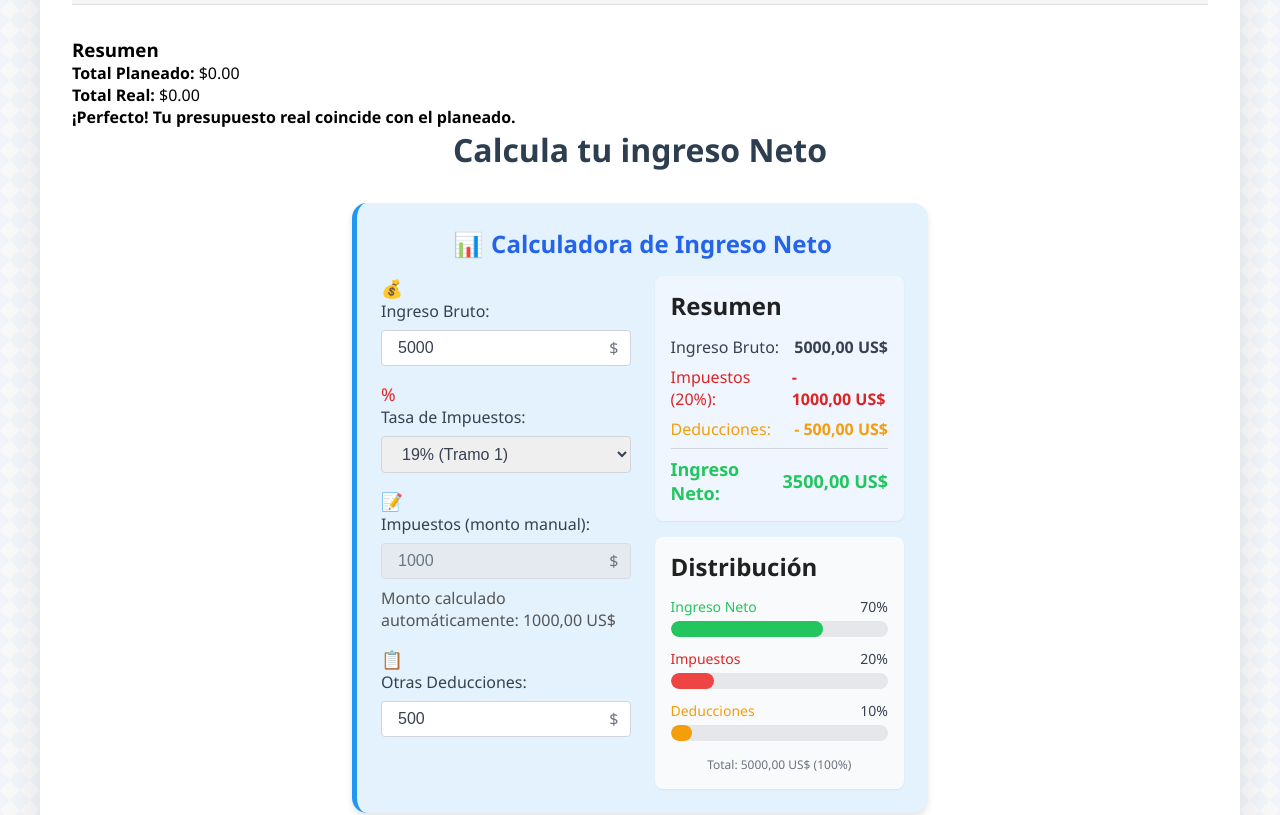
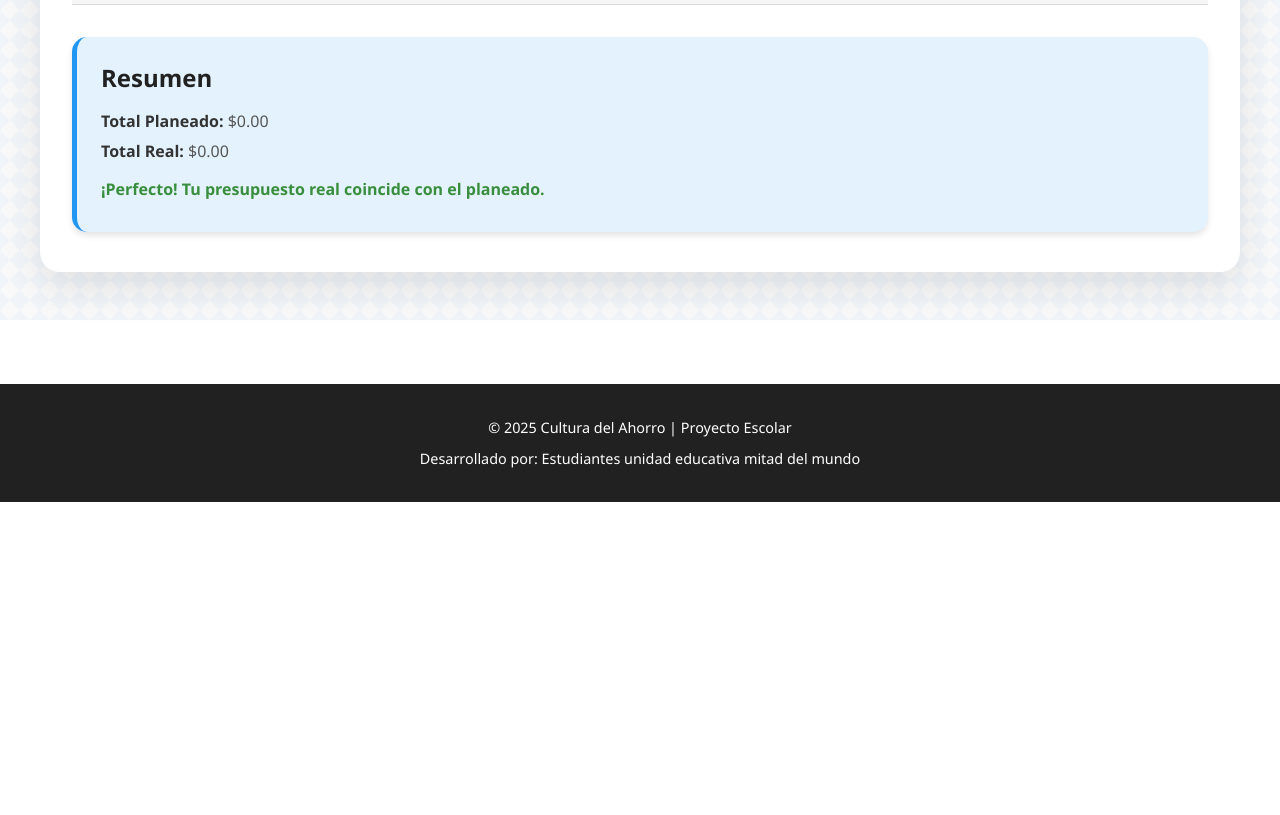
Before and after one commit to DepresslyJuice/SemillaFinanciera, a React (Vite) app: page /temas/Presupuesto in a window 1280 px wide. Shown: the part 720-1535 px from the top of the page. After the commit the page ends 1222 px from the top, so only its background shows below. Built offline with nearby package versions, Linux system fonts and the light colour scheme; a small style sheet from the web is missing.

Commit message:
Correcciones contenido

```diff
--- a/src/components/Footer.tsx
+++ b/src/components/Footer.tsx
@@ -4,7 +4,7 @@ function Footer() {
     return (
         <footer className="site-footer">
             <p>© 2025 Cultura del Ahorro | Proyecto Escolar</p>
-            <p>Desarrollado por: DepresslyJuice github</p>
+            <p>Desarrollado por: Estudiantes unidad educativa mitad del mundo</p>
         </footer>
     );
 }
--- a/src/pages/PorQueAhorrar.tsx
+++ b/src/pages/PorQueAhorrar.tsx
@@ -60,21 +60,6 @@ function PorQueAhorrar() {
                         </div>
                     </div>
                     <div className="por-que-ahorrar-card">
-                        <h3>Jerarquización de Gastos</h3>
-                        <div className="myth-reality">
-                            <p className="point"><strong>Primero lo esencial:</strong> Prioriza necesidades básicas como alimentación, vivienda, salud, educación básica y servicios públicos. Son gastos que no puedes dejar de cubrir sin afectar tu calidad de vida.</p>
-                            <p className="reality"><strong>Consejo:</strong> Asegúrate de que estos gastos no superen el 50% de tus ingresos mensuales. Si lo hacen, considera ajustes o apoyos.</p>
-                        </div>
-                        <div className="myth-reality">
-                            <p className="point"><strong>Luego lo importante:</strong> Incluye aquí el ahorro para emergencias, inversiones, educación complementaria y el pago de deudas. Aunque no son urgentes, son clave para tu seguridad financiera a futuro.</p>
-                            <p className="reality"><strong>Consejo:</strong> Intenta destinar al menos un 20% de tus ingresos a esta categoría. Automatizar este ahorro puede ayudarte a mantener la constancia.</p>
-                        </div>
-                        <div className="myth-reality">
-                            <p className="point"><strong>Por último lo deseado:</strong> Compras por gusto, entretenimiento, salidas, suscripciones o lujos personales. No son imprescindibles, pero sí importantes para mantener el equilibrio emocional.</p>
-                            <p className="reality"><strong>Consejo:</strong> Si tu presupuesto lo permite, destina un 30% a esta área, pero sin comprometer lo esencial o el ahorro. Gastar con conciencia también es parte del bienestar financiero.</p>
-                        </div>
-                    </div>
-                    <div className="por-que-ahorrar-card">
                         <h3>Diferencia entre deseo y necesidad</h3>
                         <div className="myth-reality">
                             <p className="point"><strong>Necesidad:</strong> Pagar la renta o hipoteca de tu vivienda, comprar alimentos, o costear servicios básicos como electricidad y agua.</p>
--- a/src/pages/Presupuesto.tsx
+++ b/src/pages/Presupuesto.tsx
@@ -1,6 +1,5 @@
 import { useEffect, useState } from 'react';
 import '../css/Presupuesto.css'
-import NetIncomeCalculator from "../components/NetIncomeCalculator.tsx";
 
 interface PresupuestoItem {
     categoria: string;
@@ -169,8 +168,6 @@ function DisenaTuPresupuesto() {
                     {mensajeResumen}
                 </p>
             </div>
-            <h2 className="text-3xl font-bold mb-6">Calcula tu ingreso Neto</h2>
-            <NetIncomeCalculator />
         </section>
         </div>
     );
```
